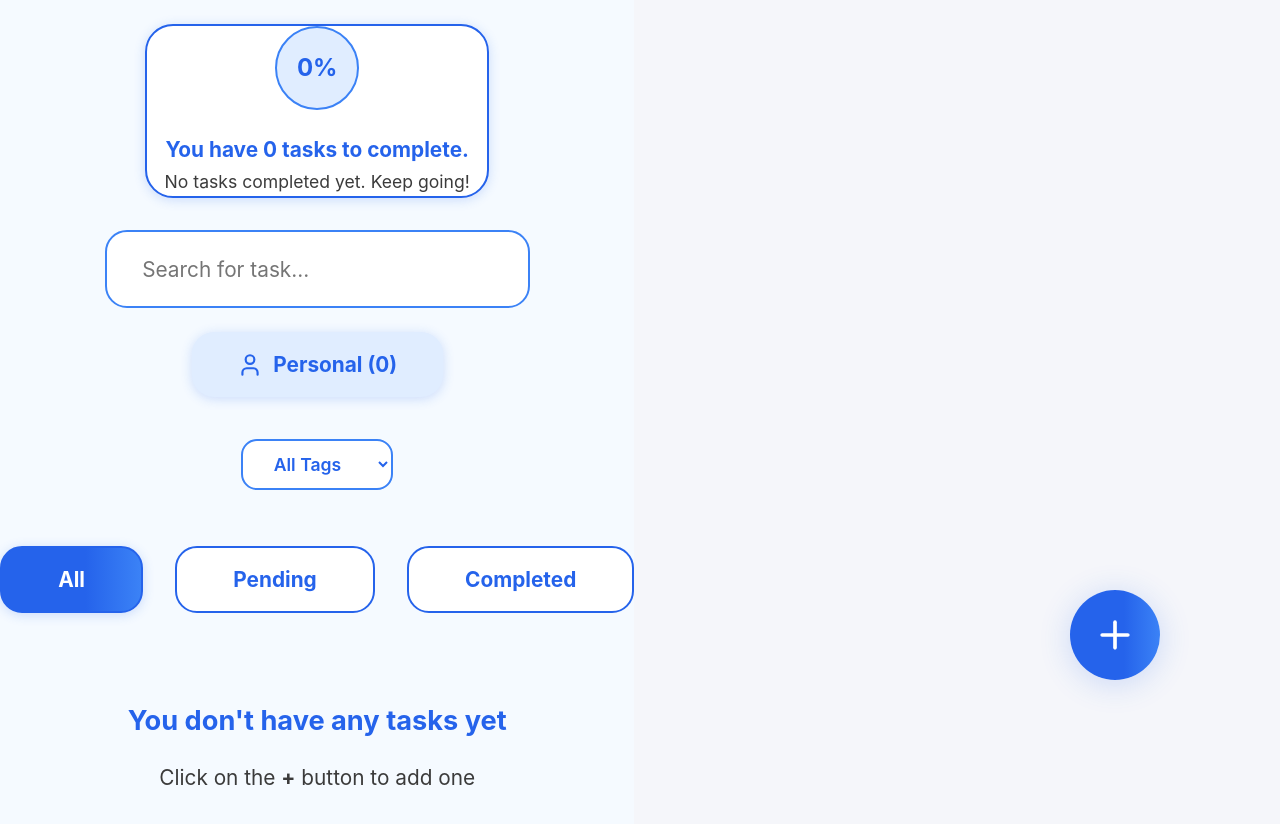
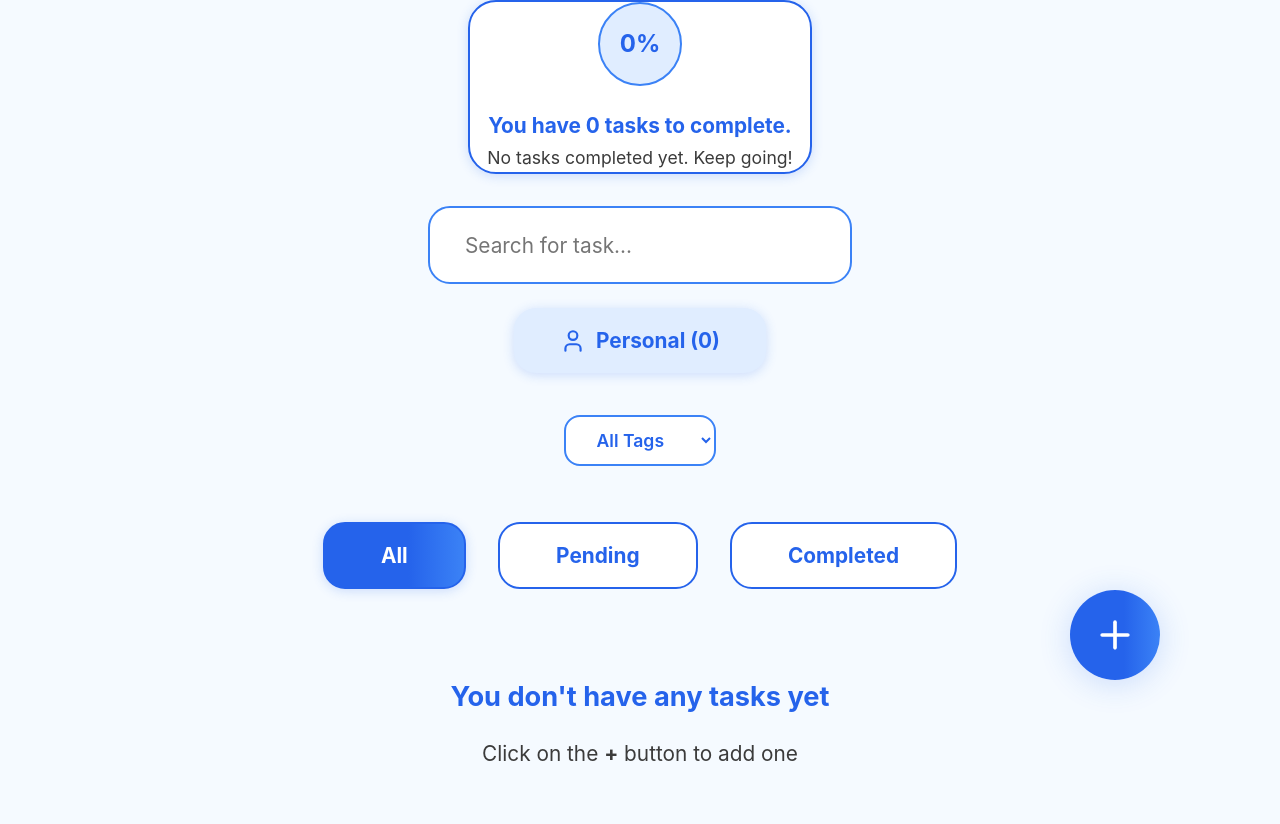
Before and after one commit to AtaanshAhlawat/To-Do-Dashboard, a React (Vite) app: page / in a window 1280 px wide. Shown: the top 824 px of the page. Built offline with nearby package versions, Linux system fonts and the light colour scheme.

Commit message:
Center Again

```diff
--- a/src/App.jsx
+++ b/src/App.jsx
@@ -97,27 +97,23 @@ function App() {
       className="main-bg"
       style={{
         minHeight: "100vh",
-        paddingBottom: 80,
+        minWidth: "100vw",
         background: "#f5faff",
         display: "flex",
-        flexDirection: "column",
-        alignItems: "center",      // Center horizontally
-        justifyContent: "center"   // Center vertically
+        alignItems: "center",
+        justifyContent: "center",
       }}
     >
-      {/* Remove or comment out the header if not needed */}
-      {/* <header>...</header> */}
-
       <div
         className="center-content"
         style={{
-          alignItems: "center",
-          marginTop: 24,
           width: "100%",
-          maxWidth: 900,
+          maxWidth: 500, // or 600/700 as you like
           display: "flex",
           flexDirection: "column",
-          justifyContent: "center"
+          alignItems: "center",
+          justifyContent: "center",
+          margin: "0 auto",
         }}
       >
         <div className="progress-card" style={{
```
